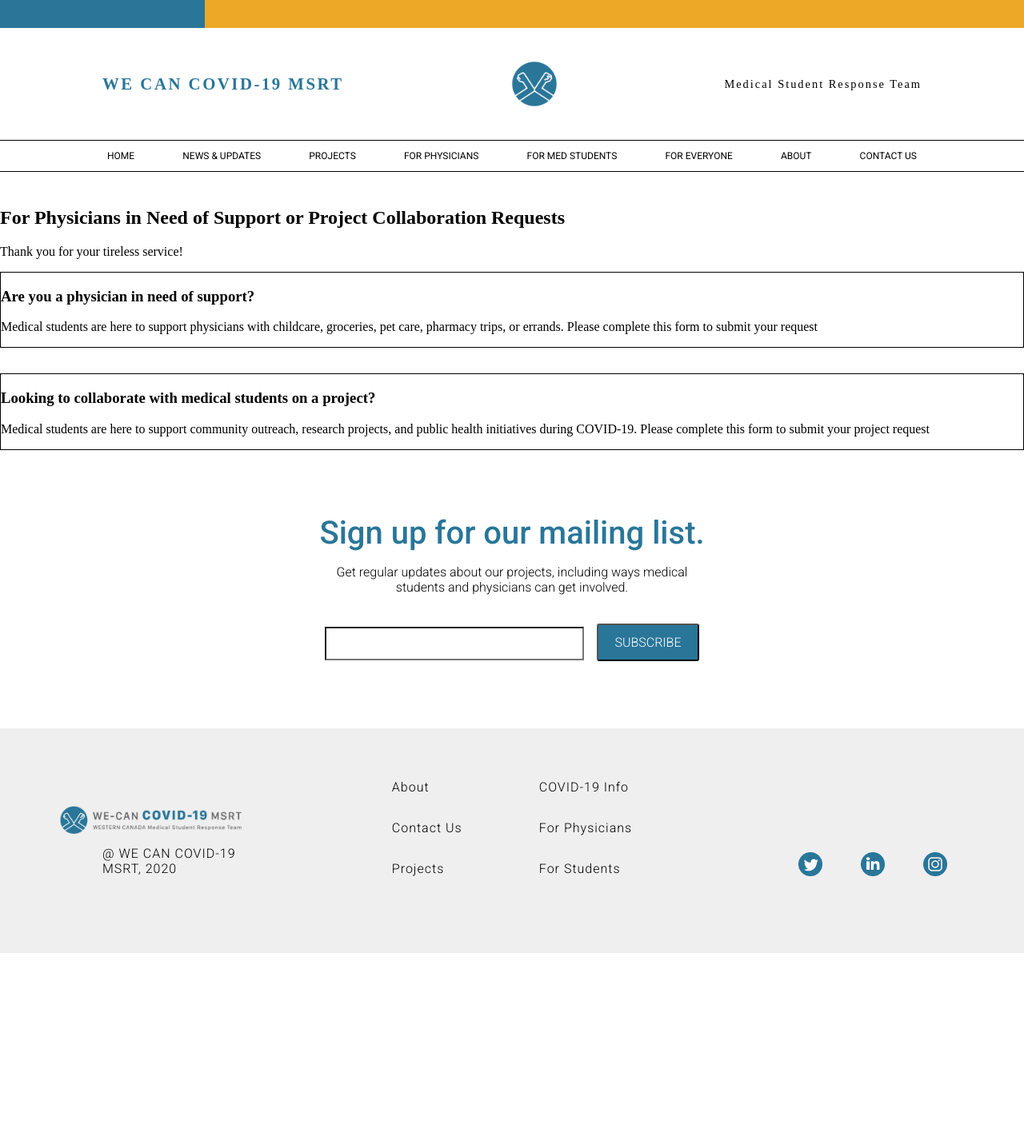
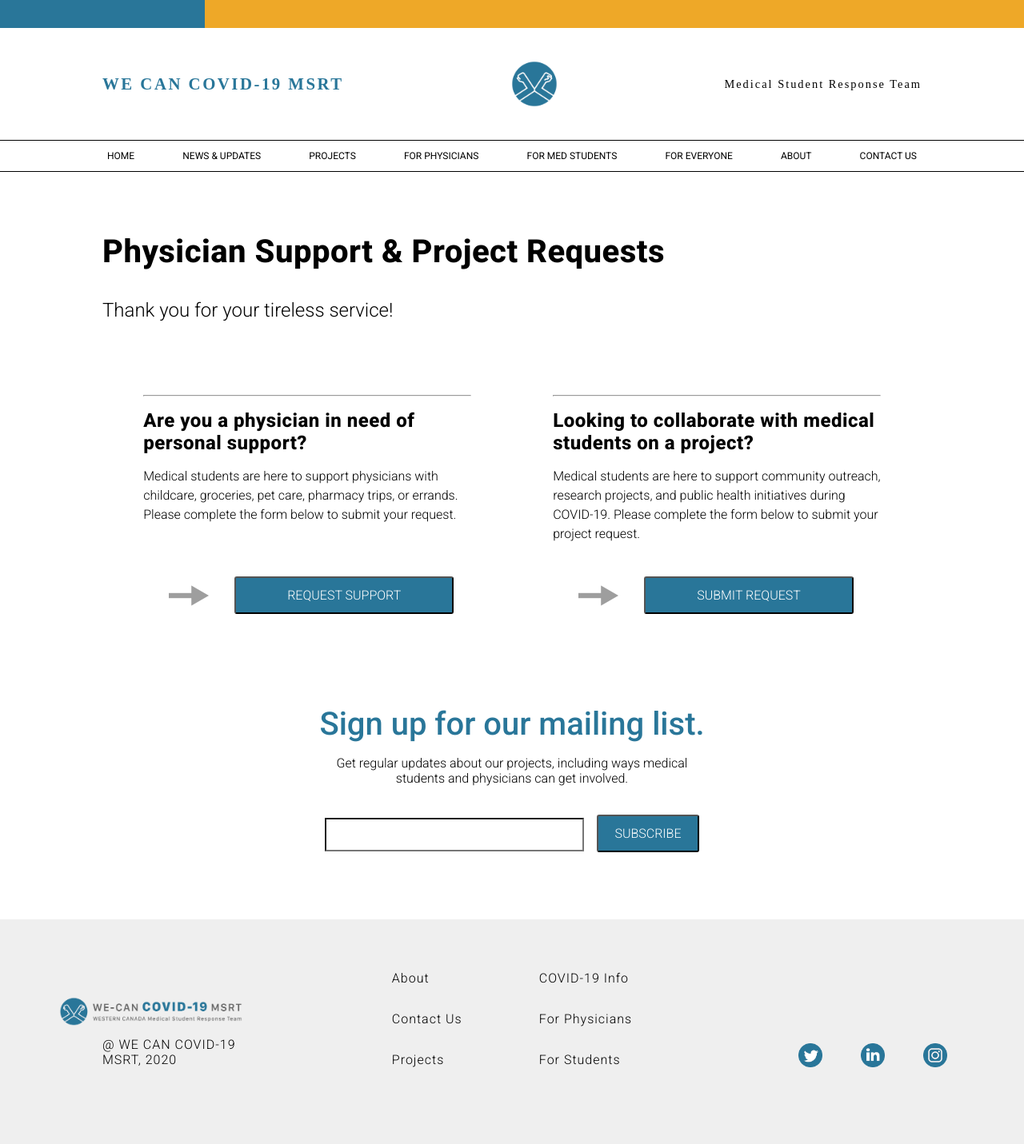
Before and after one commit to wecanmsrt/bcmsrt.github.io, a Jekyll site: the page built from physicians.html, in a window 1280 px wide. Shown: the whole page at 80% size. Built offline with Jekyll 4.4.1, drawn with Linux system fonts in a browser that asks for light colours; some web fonts are replaced; before the commit the page ends 1192 px from its top, so only the background shows below that.

Commit message:
add physicians page

```diff
--- a/_sass/main.scss
+++ b/_sass/main.scss
@@ -654,6 +654,7 @@
 
   @media screen and (max-width: $transition-width-mobile) {
     width: $sign-up-width-mobile;
+    padding: 3rem 0;
   }
 
   input[type=submit] {
@@ -960,3 +961,36 @@
     }
   }
 }
+
+.physician-support {
+  margin-top: 4rem;
+  display: flex;
+  justify-content: space-around;
+  flex-wrap: wrap;
+
+  @media screen and (max-width: $transition-width-mobile) {
+    margin-top: 1rem;
+  }
+
+  .online-form {
+    display: flex;
+    flex-direction: column;
+    justify-content: space-between;
+    margin: 1em;
+    width: 40%;
+    min-width: 280px;
+    min-height: 300px;
+
+    h1 {
+      font-size: 1.5rem;
+    }
+
+    p {
+      font-family: 'Roboto', sans-serif;
+      margin: 0;
+      padding: 0;
+      font-weight: 300;
+      line-height: 1.5em;
+    }
+  }
+}
--- a/physicians.html
+++ b/physicians.html
@@ -3,15 +3,50 @@
 title: Requests
 permalink: /physicians/
 ---
-<h2>For Physicians in Need of Support or Project Collaboration Requests</h2>
-<p>Thank you for your tireless service!</p>
 
-<div style="border: 1px solid black">
-  <h3>Are you a physician in need of support?</h3>
-  <p>Medical students are here to support physicians with childcare, groceries, pet care, pharmacy trips, or errands. Please complete <a  target="_blank" href="https://ubc.ca1.qualtrics.com/jfe/form/SV_d0S6s4oMgcPyrsh">this form to submit your request</a></p>
+<div class="container">
+  <div class="page-title">
+    <h1>Physician Support & Project Requests</h1>
+    <p>Thank you for your tireless service!</p>
+  </div>
+
+  <div class="physician-support">
+    <div class="online-form">
+      <div>
+        <hr>
+        <h1>Are you a physician in need of personal support?</h1>
+        <p>Medical students are here to support physicians with childcare, groceries, pet care, pharmacy trips, or errands. Please complete the form below to submit your request.</p>
+      </div>
+      <div class="sign-up-form">
+        <img src="/assets/images/right-arrow.png">
+        <input id="email-submit-btn" type="button" value="REQUEST SUPPORT"
+               onclick="window.open('https://ubc.ca1.qualtrics.com/jfe/form/SV_d0S6s4oMgcPyrsh', '_blank');"/>
+      </div>
+    </div>
+
+    <div class="online-form">
+      <div>
+        <hr>
+        <h1>Looking to collaborate with medical students on a project?</h1>
+        <p>Medical students are here to support community outreach, research projects, and public health initiatives during COVID-19. Please complete the form below to submit your project request.</p>
+      </div>
+      <div class="sign-up-form">
+        <img src="/assets/images/right-arrow.png">
+        <input id="email-submit-btn" type="button" value="SUBMIT REQUEST"
+               onclick="window.open('https://ubc.ca1.qualtrics.com/jfe/form/SV_3xGkE7b7CZAQ7bv', '_blank');"/>
+      </div>
+    </div>
+  </div>
+
 </div>
 
-<div style="border: 1px solid black; margin-top: 2rem">
-  <h3>Looking to collaborate with medical students on a project?</h3>
-  <p>Medical students are here to support community outreach, research projects, and public health initiatives during COVID-19. Please complete <a  target="_blank" href="https://ubc.ca1.qualtrics.com/jfe/form/SV_3xGkE7b7CZAQ7bv">this form to submit your project request</a></p>
-</div>
+
+<!--<div style="border: 1px solid black">-->
+<!--  <h3>Are you a physician in need of support?</h3>-->
+<!--  <p>Medical students are here to support physicians with childcare, groceries, pet care, pharmacy trips, or errands. Please complete <a  target="_blank" href="https://ubc.ca1.qualtrics.com/jfe/form/SV_d0S6s4oMgcPyrsh">this form to submit your request</a></p>-->
+<!--</div>-->
+
+<!--<div style="border: 1px solid black; margin-top: 2rem">-->
+<!--  <h3>Looking to collaborate with medical students on a project?</h3>-->
+<!--  <p>Medical students are here to support community outreach, research projects, and public health initiatives during COVID-19. Please complete <a  target="_blank" href="https://ubc.ca1.qualtrics.com/jfe/form/SV_3xGkE7b7CZAQ7bv">this form to submit your project request</a></p>-->
+<!--</div>-->
```
Also changed, not shown: assets/images/Website Mockup_For Physicians.png (added).
